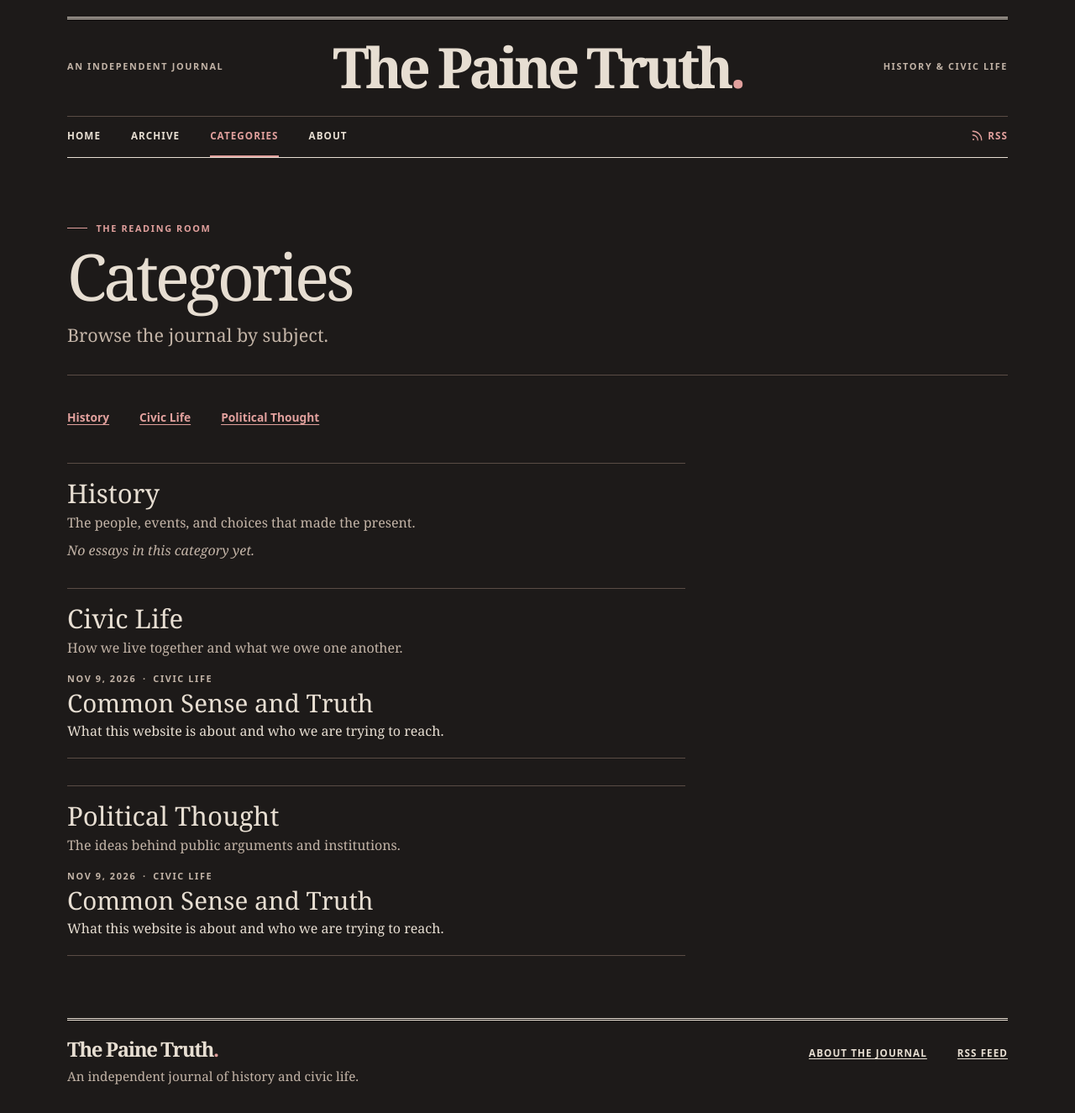
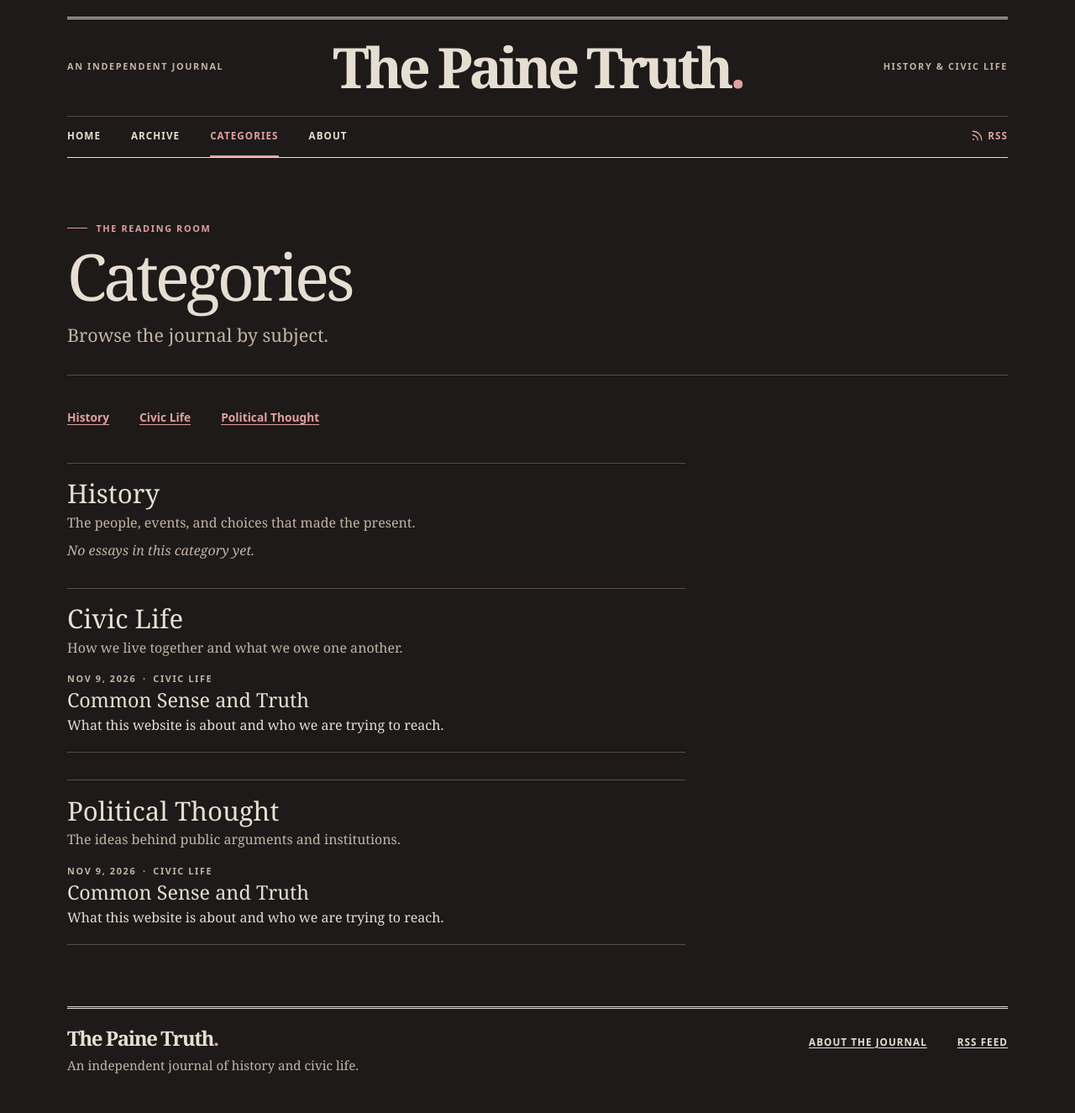
Before and after one commit to ryroeu/the-paine-truth, a Jekyll site: the page built from categories.html, in a window 1280 px wide. Shown: the whole page at 84% size. Built offline with Jekyll 4.4.1, drawn with Linux system fonts in a browser that asks for light colours.

Commit message:
Size category article titles at three-quarters of headings

```diff
--- a/assets/css/journal.css
+++ b/assets/css/journal.css
@@ -179,8 +179,8 @@ h1 { overflow-wrap: anywhere; }
 .page-heading .deck, .essay-heading .deck { max-width: 45ch; }
 .empty-page { background: var(--panel); max-width: 44rem; padding: 1.35rem; font-size: 1.15rem; }
 .empty-page .text-link { display: inline-block; margin-top: 0.6rem; }
-.archive-group, .subject-group { max-width: 46rem; margin-bottom: 2rem; }
-.archive-group h2, .subject-group h2 { font-size: 1.95rem; margin-bottom: 0.3rem; }
+.archive-group, .subject-group { --group-heading-size: 1.95rem; max-width: 46rem; margin-bottom: 2rem; }
+.archive-group h2, .subject-group h2 { font-size: var(--group-heading-size); margin-bottom: 0.3rem; }
 .subject-index { margin-bottom: 2rem; }
 .subject-index a { display: inline-flex; align-items: center; min-height: 2.75rem; font: 650 0.86rem/1.4 var(--sans); }
 .subject-group { padding-top: 1.2rem; border-top: 1px solid var(--rule); }
@@ -190,6 +190,7 @@ h1 { overflow-wrap: anywhere; }
 .post-list li { border-bottom: 1px solid var(--rule); }
 .post-entry { padding: 1.05rem 0 1.2rem; }
 .post-entry h3 { font-size: clamp(1.4rem, 3vw, 1.85rem); margin: 0.3rem 0; }
+.subject-group .post-entry h3 { font-size: calc(var(--group-heading-size) * 0.75); }
 .post-entry h3 a { color: var(--ink); text-decoration: none; }
 .post-entry h3 a:hover { color: var(--accent); text-decoration: underline; }
 .post-meta span { padding-inline: 0.2rem; }
```
